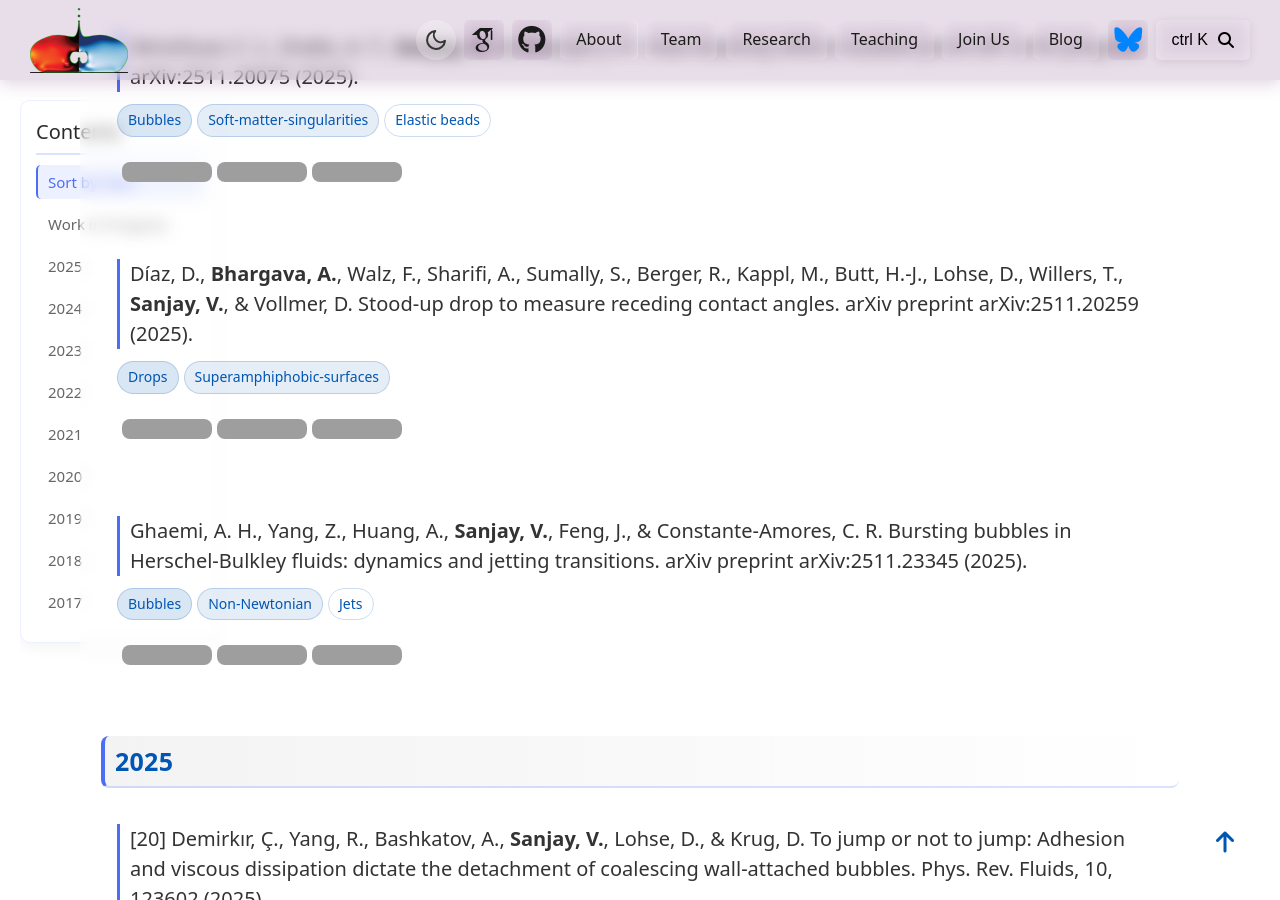
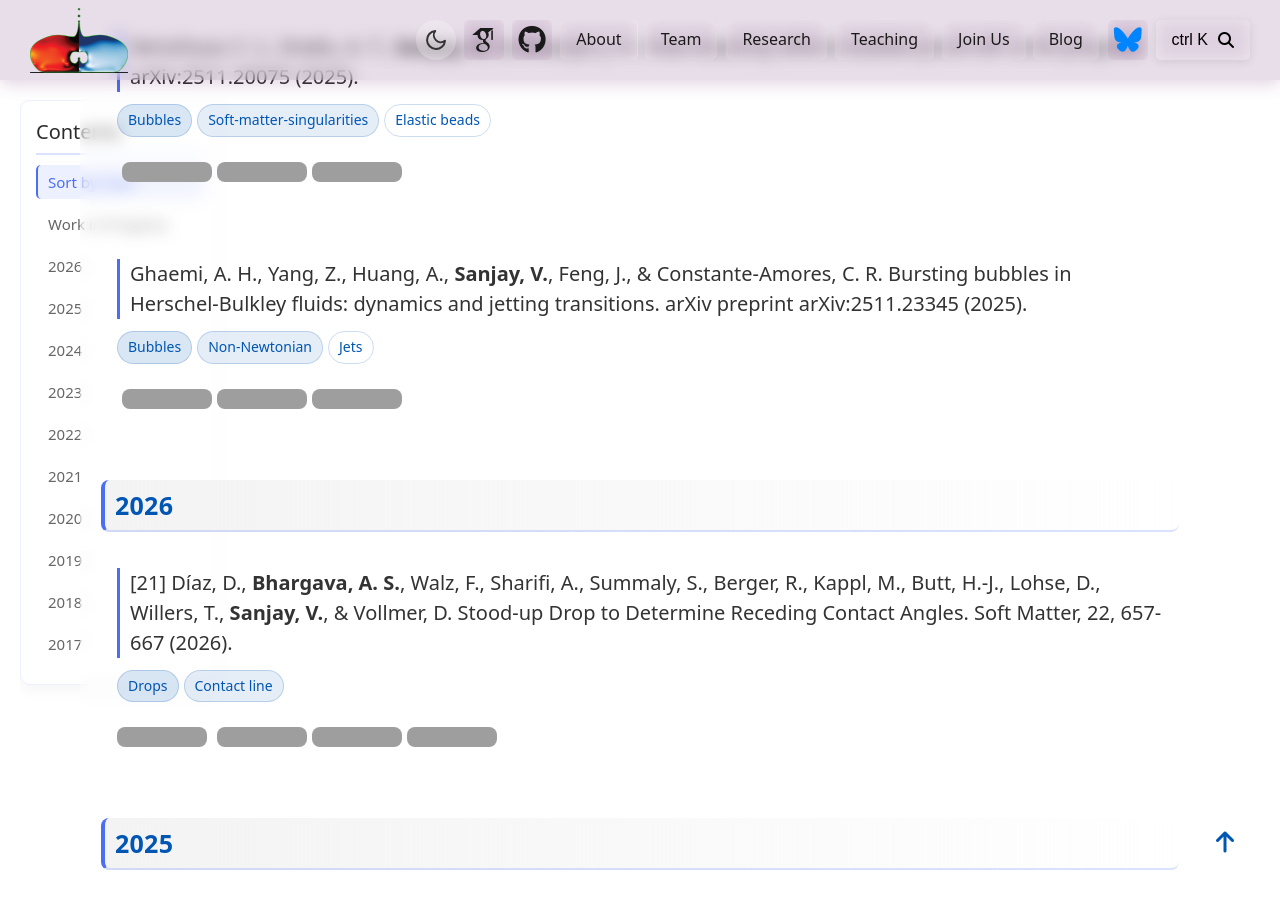
Before and after one commit to comphy-lab/comphy-lab.github.io, a Jekyll site: the page built from _research/index.md, in a window 1280 px wide and 900 px high, scrolled down 1806 px. Built offline with Jekyll 4.4.1, drawn with Linux system fonts in a browser that asks for light colours; some web fonts are replaced; comment, search, counter and statistics services are not loaded; grey boxes are pictures that could not be loaded.

Commit message:
Update publication details for Soft Matter paper [21]
Add volume 22 and page range 657-667 for the stood-up drop paper now that it's officially published.

```diff
--- a/_research/index.md
+++ b/_research/index.md
@@ -20,6 +20,7 @@ title: Research
 <tags><span>Elastic beads</span></tags>
 <tags><span>Bouncing</span></tags>
 <tags><span>Rupture</span></tags>
+<tags><span>Contact line</span></tags>
 <tags><span>Marangoni flows</span></tags>
 <tags><span>Numerical methods</span></tags>
 <tags><span>Featured</span></tags>
@@ -62,20 +63,23 @@ title: Research
 [![GitHub](https://img.shields.io/badge/GitHub-100000?style=flat-square&logo=github&logoColor=white)](https://github.com/comphy-lab/ElasticPinchOff/)
 [![Blog](https://img.shields.io/badge/Blog-Coming%20Soon-yellow?style=flat-square&logo=obsidian&logoColor=white)](https://blogs.comphy-lab.org/[removed-private-search-entry])
 
-### Díaz, D., <strong>Bhargava, A.</strong>, Walz, F., Sharifi, A., Sumally, S., Berger, R., Kappl, M., Butt, H.-J., Lohse, D., Willers, T., <strong>Sanjay, V.</strong>, & Vollmer, D. Stood-up drop to measure receding contact angles. arXiv preprint arXiv:2511.20259 (2025).
-
-<tags><span>Drops</span><span>Superamphiphobic-surfaces</span></tags>
-
-[![arXiv](https://img.shields.io/static/v1.svg?style=flat-square&label=arXiv&message=2511.20259&color=green)](https://arxiv.org/abs/2511.20259)
-[![GitHub](https://img.shields.io/badge/GitHub-100000?style=flat-square&logo=github&logoColor=white)](https://github.com/comphy-lab/Retracting-Droplet)
-[![Blog](https://img.shields.io/badge/Blog-Coming%20Soon-yellow?style=flat-square&logo=obsidian&logoColor=white)](https://blogs.comphy-lab.org/[removed-private-search-entry])
-
 ### Ghaemi, A. H., Yang, Z., Huang, A., <strong>Sanjay, V.</strong>, Feng, J., & Constante-Amores, C. R. Bursting bubbles in Herschel-Bulkley fluids: dynamics and jetting transitions. arXiv preprint arXiv:2511.23345 (2025).
 
 <tags><span>Bubbles</span><span>Non-Newtonian</span><span>Jets</span></tags>
 
 [![arXiv](https://img.shields.io/static/v1.svg?style=flat-square&label=arXiv&message=2511.23345&color=green)](https://arxiv.org/abs/2511.23345)
 [![GitHub](https://img.shields.io/badge/GitHub-100000?style=flat-square&logo=github&logoColor=white)](https://github.com/comphy-lab/BurstingBubble_Herschel-Bulkley/)
+[![Blog](https://img.shields.io/badge/Blog-Coming%20Soon-yellow?style=flat-square&logo=obsidian&logoColor=white)](https://blogs.comphy-lab.org/[removed-private-search-entry])
+
+## 2026
+
+<h3 id="21">[21] Díaz, D., <strong>Bhargava, A. S.</strong>, Walz, F., Sharifi, A., Summaly, S., Berger, R., Kappl, M., Butt, H.-J., Lohse, D., Willers, T., <strong>Sanjay, V.</strong>, & Vollmer, D. Stood-up Drop to Determine Receding Contact Angles. Soft Matter, 22, 657-667 (2026).</h3>
+
+<tags><span>Drops</span><span>Contact line</span></tags>
+
+[![Soft Matter](https://img.shields.io/static/v1.svg?style=flat-square&label=Soft%20Matter&message=OA&color=orange)](https://doi.org/10.1039/D5SM00985E)
+[![arXiv](https://img.shields.io/static/v1.svg?style=flat-square&label=arXiv&message=2511.20259&color=green)](https://arxiv.org/abs/2511.20259)
+[![GitHub](https://img.shields.io/badge/GitHub-100000?style=flat-square&logo=github&logoColor=white)](https://github.com/comphy-lab/Retracting-Droplet)
 [![Blog](https://img.shields.io/badge/Blog-Coming%20Soon-yellow?style=flat-square&logo=obsidian&logoColor=white)](https://blogs.comphy-lab.org/[removed-private-search-entry])
 
 ## 2025
```
